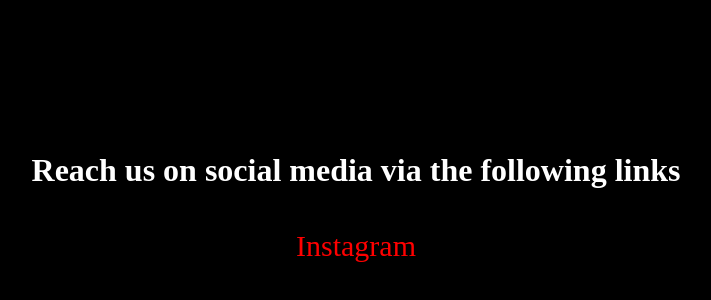
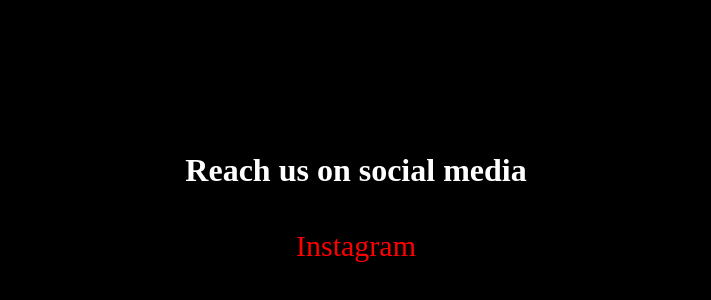
Before and after one commit to Bishop-bb/javascript-socialmedia, a plain HTML site: page index.html in a window 1280 px wide. Shown: the part 128-428 px from the top of the page, without its empty margins (284-995 px from the left). Drawn offline with Linux system fonts and the light colour scheme.

Commit message:
lets see

```diff
--- a/index.html
+++ b/index.html
@@ -10,7 +10,7 @@
 </head>
 <body>
     <center>
-    <h1>Reach us on social media via the following links</h1>
+    <h1>Reach us on social media</h1>
 
     <div id="mm">
         <a id="face" href= "https://www.facebook.com/iyiolaolalekan.blessing.9" ><i class="fa-brands fa-instagram"></i></a>
```
